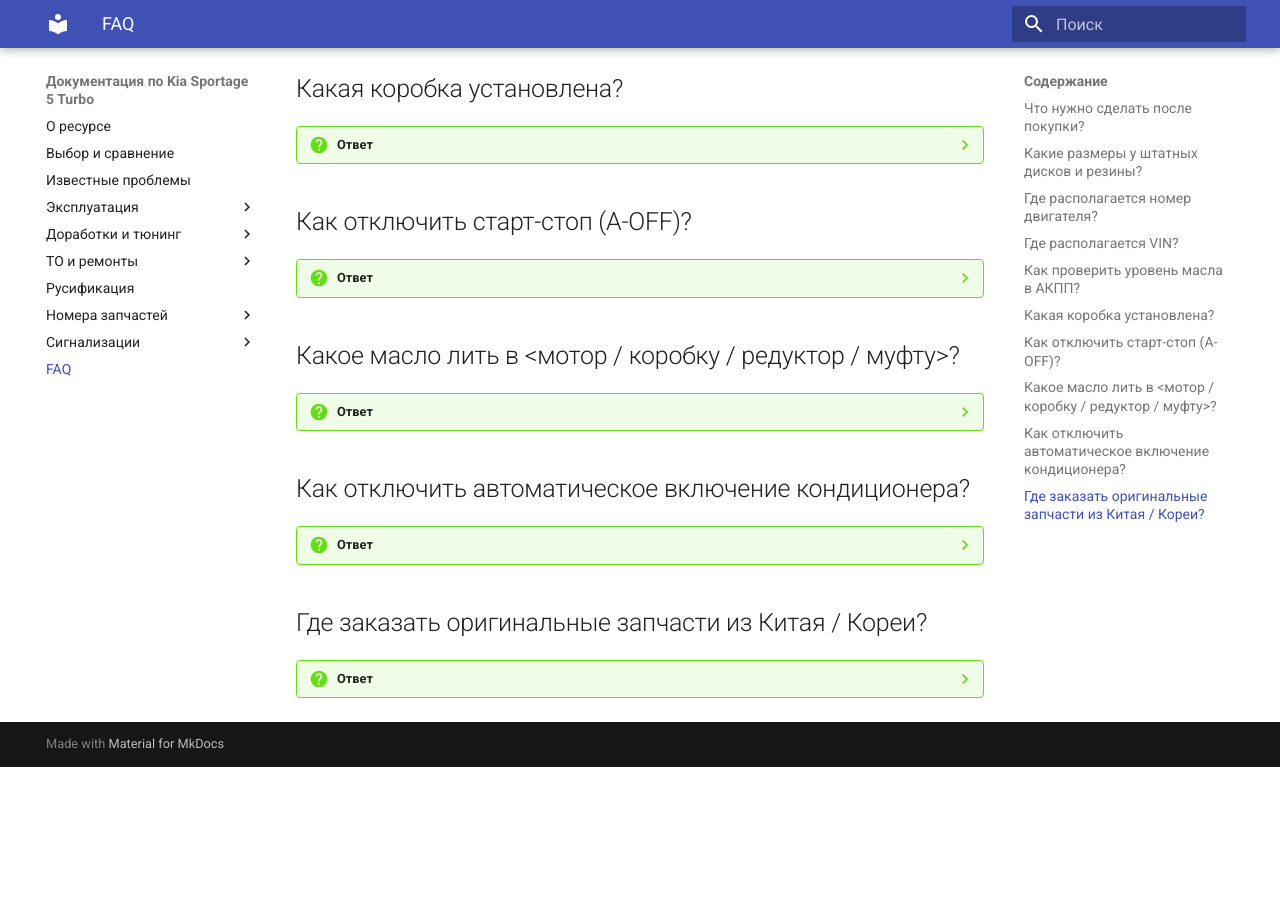
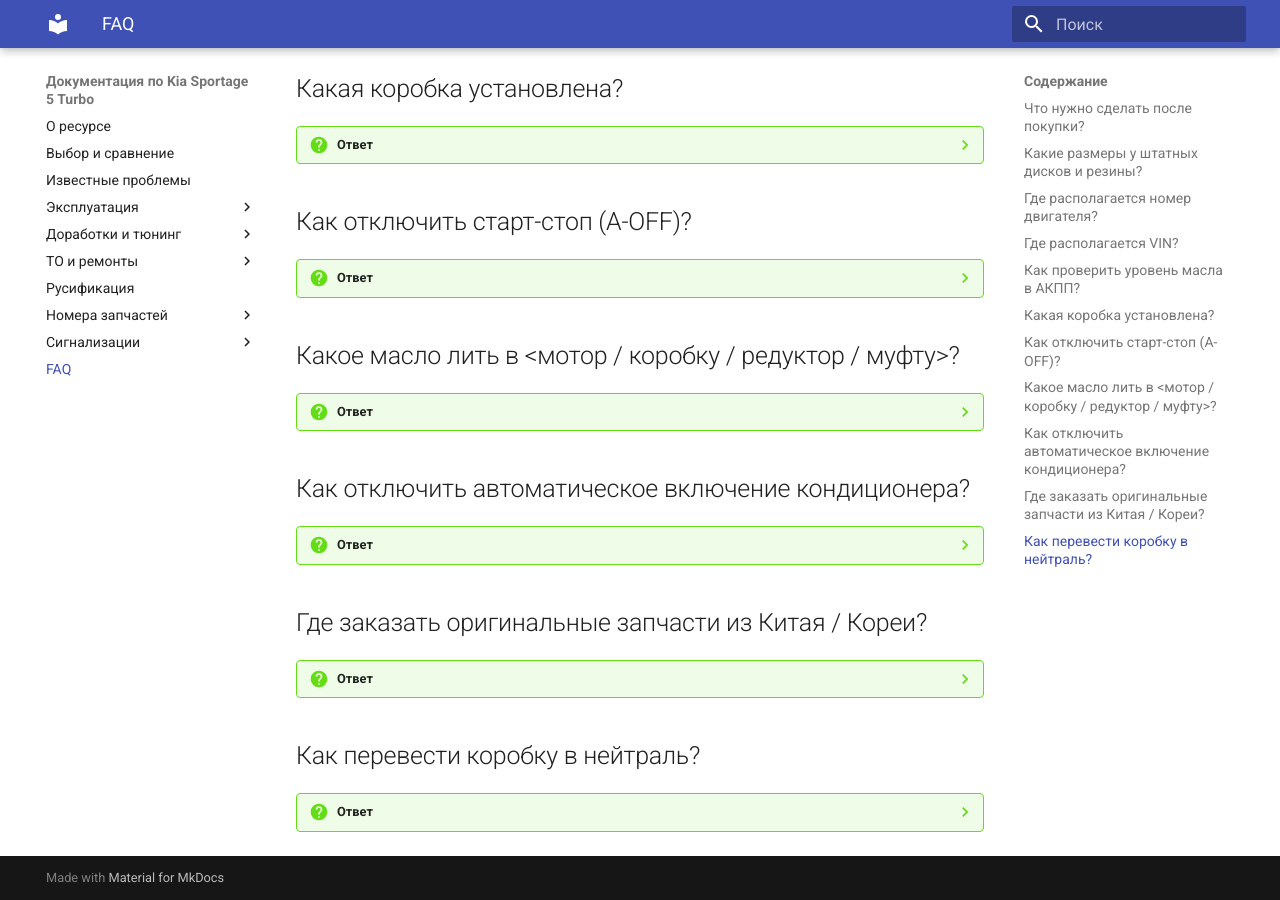
Before and after one commit to kia-sportage-docs/kia-sport5-docs, an MkDocs documentation site: the page built from docs/faq.md, in a window 1280 px wide and 900 px high, scrolled down 776 px. Built offline with MkDocs 1.6.1 and Material for MkDocs 9.7.7, drawn with Linux system fonts in a browser that asks for light colours; before the commit the page ends 1543 px from its top, so only the background shows below that; some of the changed lines change nothing that is shown.

Commit message:
В FAQ добавил включение нейтрали

```diff
--- a/docs/faq.md
+++ b/docs/faq.md
@@ -96,3 +96,26 @@
     Вам к [Евгению](https://t.me/evgeen55)
 
     [Хотите Aliexpress (за оригинальность не ручаемся)](https://aliexpress.ru/store/1100367435?spm=a2g2w.detail.0.0.79a83699mxDeji&page=1&SearchText=kia)
+
+## Как перевести коробку в нейтраль?
+
+??? question "Ответ"
+    Есть 2 варианта:
+
+    ??? info "1. Как описано в инструкции, но машина все равно перейдет в паркинг, если открыть двери."
+        Выполняется на запущенном двигателе
+
+        1. Отключить "Автоматическое удержание" и ручной (стояночный) тормоз.
+        2. Нажать педаль тормоза.
+        3. Переключить шайбу в положение N.
+        4. На панели приборов появится предупреждение. Нажмите "ОК" на руле, чтобы оставить нейтральное положение
+        5. Выключить двигатель
+
+    ??? info "2. Альтернативный способ, машина не переходит в паркинг после открытия двери."
+        Выполняется на заглушенном двигателе
+
+        1. Не нажимая педаль тормоза, переводим зажигание в ON "2 раза нажать на кнопку Start"
+        2. Нажимаем тормоз
+        3. Переводим шайбу в положение N
+
+        Зажигание останется в статусе "ON", но можно выходить из машины и она не перейдет в паркинг. При этом нельзя снимать клемы с акумулятора, т.к. после появления питания машина перейдет в паркинг.
```
